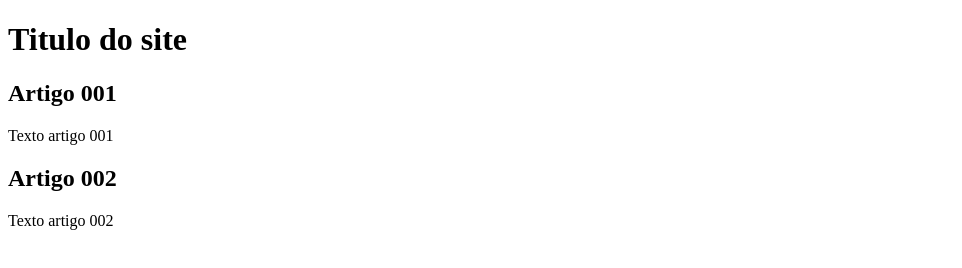
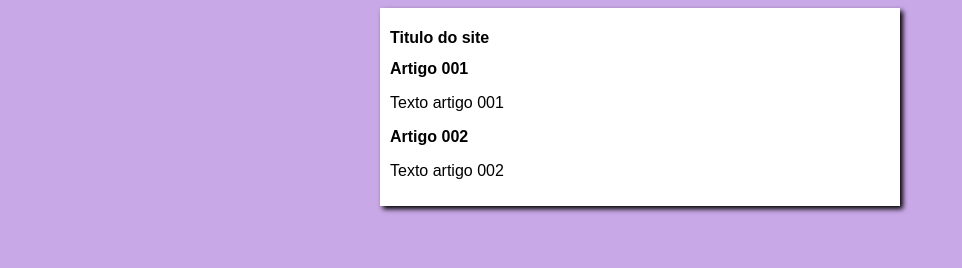
Before and after one commit to Jovisk10/Projeto_Git, a plain HTML site: page index.html in a window 1280 px wide. Shown: the whole page, without its empty margins (0-962 px from the left). Drawn offline with Linux system fonts and the light colour scheme.

Commit message:
Iniciei o design

```diff
--- /dev/null
+++ b/estilos/style.css
@@ -0,0 +1,16 @@
+*{
+    font-family: arial , Helvetica, sans-serif;
+    font-size: 16px;
+}
+
+body{
+    background-color: rgb(201, 168, 231);
+}
+
+main {
+    background-color: white;
+    width: 500px;
+    margin: auto;
+    padding: 10px;
+    box-shadow: 3px 3px 5px black;
+}
--- a/index.html
+++ b/index.html
@@ -5,6 +5,7 @@
     <meta http-equiv="X-UA-Compatible" content="IE=edge">
     <meta name="viewport" content="width=device-width, initial-scale=1.0">
     <title>Testando</title>
+    <link rel="stylesheet" href="estilos/style.css">
 </head>
 <body>
     <main>
```
